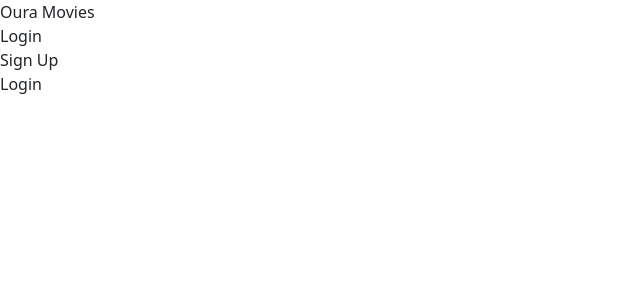
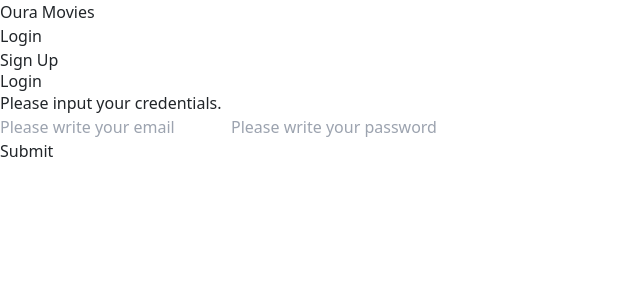
Before and after one commit to JoseMiguelVazquez/oura_movies_frontend, a React (Vite) app: page /login in a window 1280 px wide. Shown: the top 300 px of the page, without its empty margins (0-640 px from the left). Built offline with nearby package versions, Linux system fonts and the light colour scheme.

Commit message:
login page

```diff
--- a/src/pages/Login.jsx
+++ b/src/pages/Login.jsx
@@ -1,10 +1,83 @@
+import { useState, useEffect } from "react"
+import { useSelector, useDispatch } from "react-redux"
+import { useNavigate } from "react-router-dom"
+import { toast } from "react-toastify"
+import { login, reset } from '../features/auth/authSlice'
+
+const Login = () => {
+  const [formData, setFormData] = useState({
+    email: '',
+    password: ''
+  })
+
+  const navigate = useNavigate()
+  const dispatch = useDispatch()
+
+  const {user, isLoading, isError, isSuccess, message } = useSelector((state) => state.auth)
+
+  const onChange = (e) => {
+    setFormData((prevState) => ({
+      ...prevState,
+      [e.target.name]: e.target.value
+    }))
+  }
+
+  const onSubmit = (e) => {
+    e.preventDefault()
+
+    dispatch(login(formData))
+  }
+
+  useEffect(() => {
+    if(isError) {
+        toast.error(message)
+    }
+
+    if(isSuccess || user) {
+        navigate('/')
+    }
+
+    dispatch(reset())
+
+  }, [user, isError, isSuccess, message, dispatch, navigate])
+
+  if(isLoading) {
+    return <h1>Loading</h1>
+  }
 
 
-const Login = () => {
   return (
-    <div>
-      Login
-    </div>
+    <>
+      <section>
+        <h4>Login</h4>
+        <p>Please input your credentials.</p>
+      </section>
+      <section>
+        <form onSubmit={onSubmit}>
+          <div>
+            <input
+              type="email"
+              id="email"
+              name="email"
+              value={formData.email}
+              placeholder="Please write your email"
+              onChange={onChange}
+            />
+            <input
+              type="password"
+              id="password"
+              name="password"
+              value={formData.password}
+              placeholder="Please write your password"
+              onChange={onChange}
+            />
+          </div>
+          <div>
+            <button type="submit">Submit</button>
+          </div>
+        </form>
+      </section>
+    </>
   )
 }
 
```
